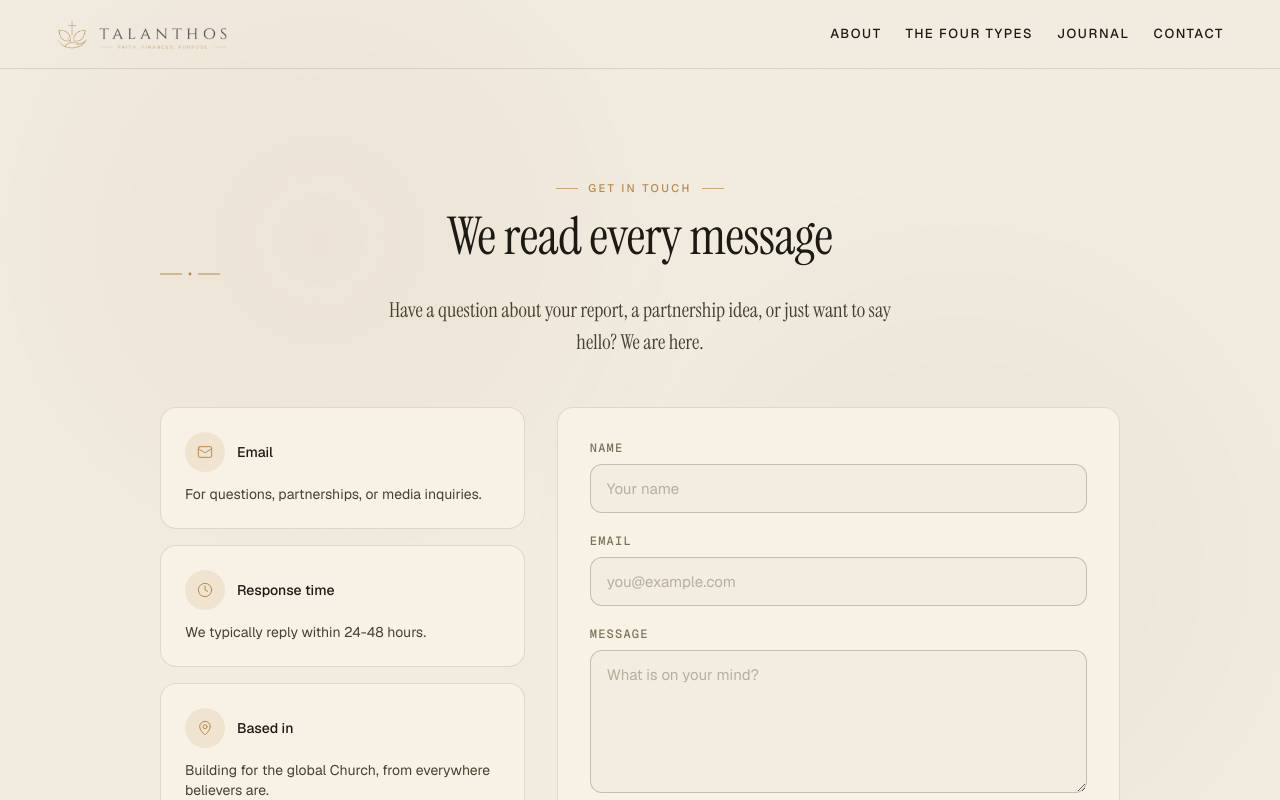
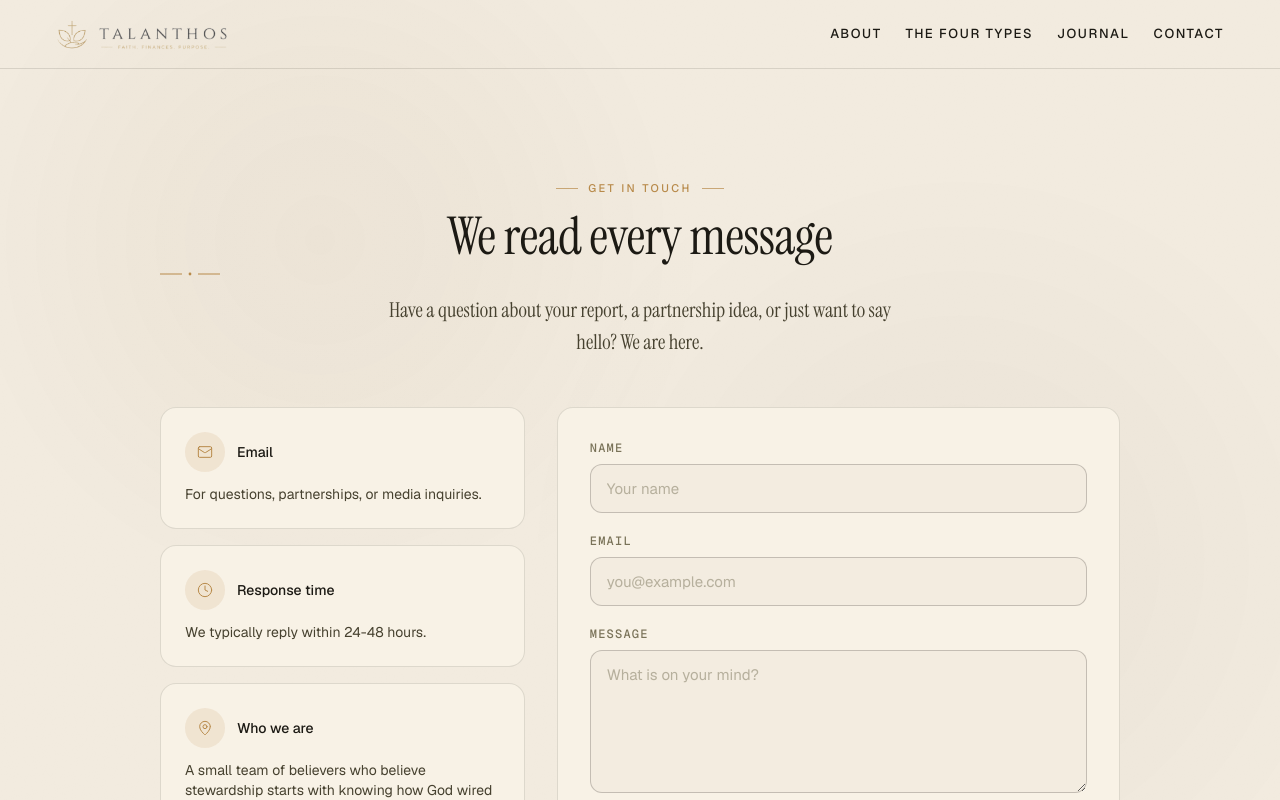
Before and after one commit to nescodigital/talanthos, a Next.js app: page /contact in a window 1280 px wide. Shown: the top 800 px of the page. Built offline with nearby package versions, Linux system fonts and the light colour scheme.

Commit message:
fix: contact page — authentic 'who we are' text

```diff
--- a/src/app/contact/page.tsx
+++ b/src/app/contact/page.tsx
@@ -97,10 +97,10 @@ export default function ContactPage() {
                       <div className="flex h-10 w-10 items-center justify-center rounded-full bg-[var(--accent-soft)]">
                         <MapPin className="h-4 w-4 text-[var(--accent)]" strokeWidth={1.5} />
                       </div>
-                      <span className="text-sm font-medium text-[var(--ink)]">Based in</span>
+                      <span className="text-sm font-medium text-[var(--ink)]">Who we are</span>
                     </div>
                     <p className="text-sm text-[var(--ink-2)]">
-                      Building for the global Church, from everywhere believers are.
+                      A small team of believers who believe stewardship starts with knowing how God wired you.
                     </p>
                   </div>
                 </BlurFade>
```
